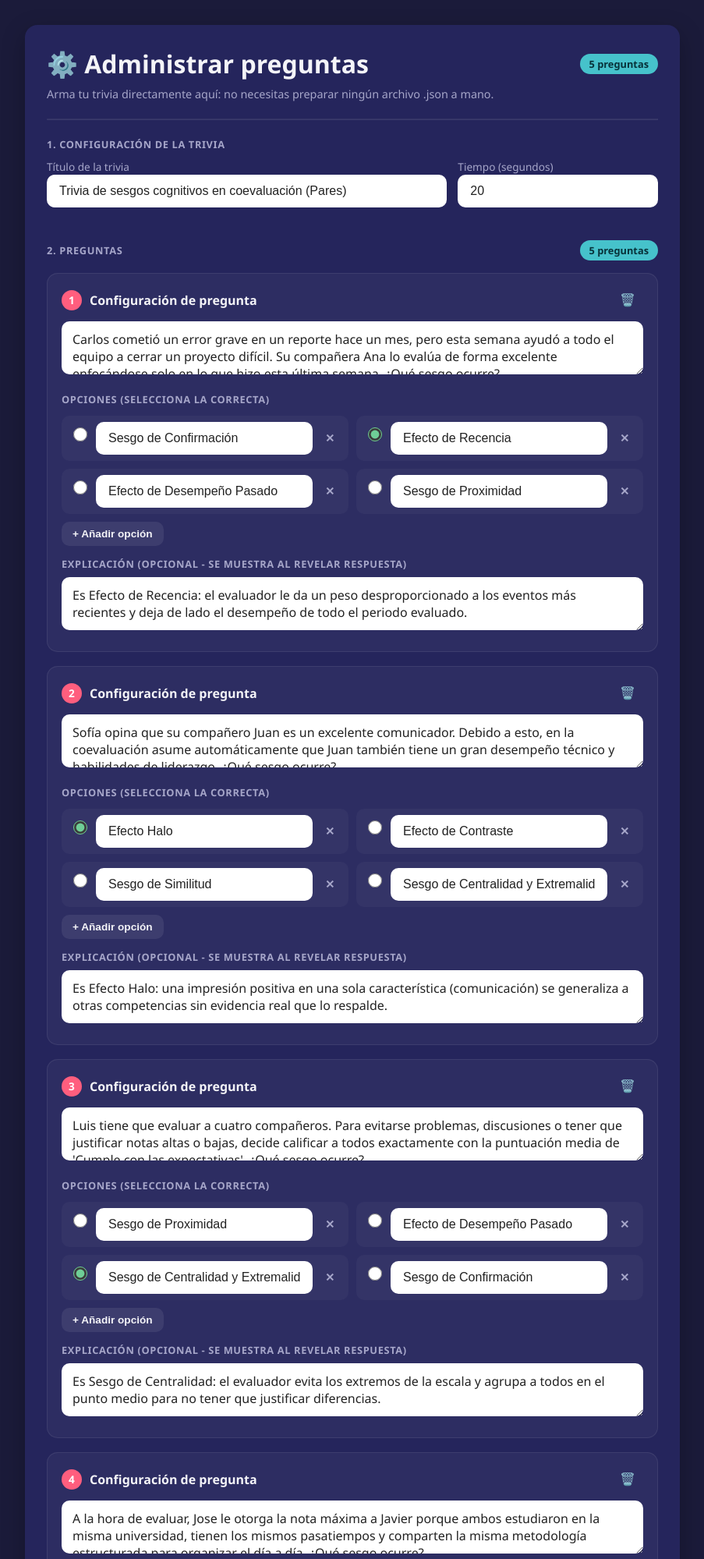
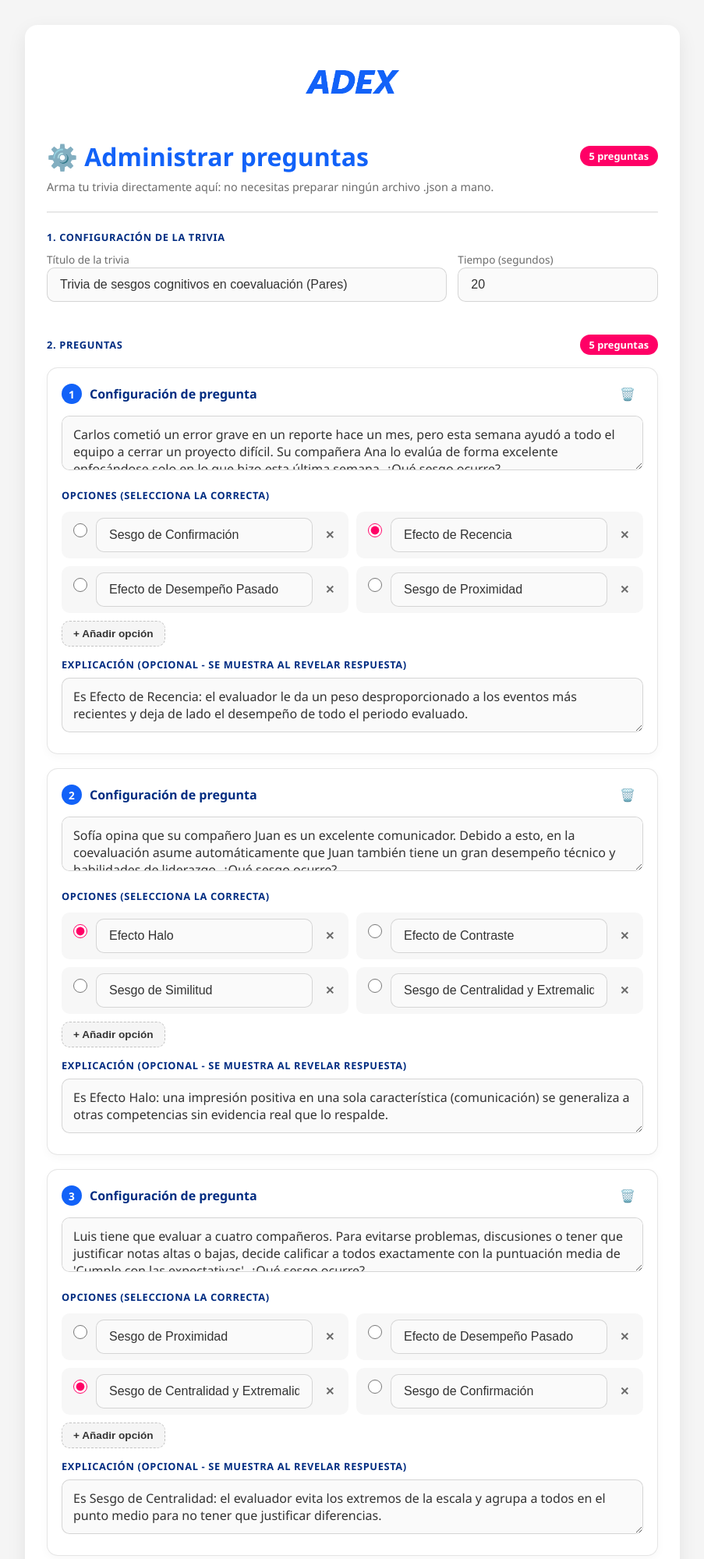
Before and after one commit to jorgeav527/trivia_app, a Flask app: page /admin in a window 1280 px wide. Shown: the top 1999 px of the page at 78% size, without its empty margins (188-1091 px from the left). Run offline with Flask 3, Linux system fonts and the light colour scheme.

Commit message:
Integración de identidad visual corporativa y logo de ADEX
Se actualizó la interfaz gráfica de la aplicación de Trivia para alinearla con el manual de marca corporativo, pasando de un tema oscuro genérico a un diseño claro, moderno y consistente con la identidad institucional.

```diff
--- a/static/css/style.css
+++ b/static/css/style.css
@@ -1,12 +1,22 @@
 :root {
-  --bg: #1b1b3a;
-  --panel: #25255c;
-  --accent: #ff5e7e;
-  --accent2: #46c2cb;
-  --accent3: #ffd166;
-  --accent4: #6fcf97;
-  --text: #f4f4f8;
-  --muted: #a6a6c9;
+  /* --- Colores de Marca --- */
+  --blanco-humo: #F5F5F5;
+  --gris-corporativo: #333333;
+  --azul-ceruleo: #1262F8;
+  --azul-tradicional: #002C81;
+  --rojo-labios: #F42A3E;
+  --amapola-dorada: #FFC20D;
+  --rosado-oscuro: #FF0066;
+
+  /* --- Asignación a la interfaz --- */
+  --bg: var(--blanco-humo);
+  --panel: #FFFFFF;
+  --text: var(--gris-corporativo);
+  --muted: #6b6b6b;
+  --accent: var(--rojo-labios);       /* Botones principales y CTA */
+  --accent2: var(--azul-ceruleo);     /* Títulos, acentos secundarios y enlaces */
+  --accent3: var(--amapola-dorada);   /* Texto resaltado, timer y primer puesto */
+  --accent4: var(--rosado-oscuro);    /* Keywords y badges */
 }
 
 * { box-sizing: border-box; }
@@ -25,13 +35,14 @@ body {
   padding: 32px 20px;
 }
 
-h1, h2, h3 { margin: 0 0 12px; }
+h1 { color: var(--azul-ceruleo); margin: 0 0 12px; }
+h2, h3 { color: var(--azul-tradicional); margin: 0 0 12px; }
 
 .card {
   background: var(--panel);
   border-radius: 16px;
   padding: 28px;
-  box-shadow: 0 10px 30px rgba(0,0,0,.25);
+  box-shadow: 0 8px 24px rgba(0,0,0,.08);
 }
 
 input, button {
@@ -44,8 +55,14 @@ input, button {
 input {
   width: 100%;
   margin-bottom: 14px;
+  background: #fafafa;
+  color: var(--gris-corporativo);
+  border: 1px solid rgba(0,0,0,.15);
+}
+
+input:focus {
+  outline: 2px solid var(--azul-ceruleo);
   background: #fff;
-  color: #222;
 }
 
 button {
@@ -194,7 +217,7 @@ button:disabled { opacity: .4; cursor: not-allowed; }
   font-size: .8rem;
   letter-spacing: .05em;
   text-transform: uppercase;
-  color: var(--muted);
+  color: var(--azul-tradicional);
   margin-bottom: 8px;
   font-weight: 700;
 }
@@ -211,11 +234,12 @@ button:disabled { opacity: .4; cursor: not-allowed; }
 }
 
 .question-card {
-  background: rgba(255,255,255,.04);
-  border: 1px solid rgba(255,255,255,.08);
+  background: #FFFFFF;
+  border: 1px solid rgba(0,0,0,.1);
   border-radius: 14px;
   padding: 18px;
   margin-bottom: 18px;
+  box-shadow: 0 4px 12px rgba(0,0,0,.03);
 }
 
 .question-card-header {
@@ -230,10 +254,11 @@ button:disabled { opacity: .4; cursor: not-allowed; }
   align-items: center;
   gap: 10px;
   font-weight: 700;
+  color: var(--azul-tradicional);
 }
 
 .q-badge {
-  background: var(--accent);
+  background: var(--azul-ceruleo);
   color: #fff;
   width: 26px;
   height: 26px;
@@ -253,20 +278,25 @@ button:disabled { opacity: .4; cursor: not-allowed; }
   border-radius: 8px;
 }
 
-.icon-btn:hover { color: #ff8585; background: rgba(255,133,133,.1); opacity: 1; }
+.icon-btn:hover { color: var(--rojo-labios); background: rgba(244, 42, 62, .1); opacity: 1; }
 
 textarea.q-input {
   width: 100%;
-  background: #fff;
-  color: #222;
+  background: #fafafa;
+  color: var(--gris-corporativo);
+  border: 1px solid rgba(0,0,0,.15);
   border-radius: 10px;
-  border: none;
   padding: 12px 14px;
   font-size: 1rem;
   font-family: inherit;
   resize: vertical;
   min-height: 60px;
   margin-bottom: 4px;
+}
+
+textarea.q-input:focus {
+  outline: 2px solid var(--azul-ceruleo);
+  background: #fff;
 }
 
 .options-config-grid {
@@ -284,7 +314,7 @@ textarea.q-input {
   display: flex;
   align-items: center;
   gap: 8px;
-  background: rgba(255,255,255,.03);
+  background: rgba(0,0,0,.03);
   border-radius: 10px;
   padding: 8px 10px;
 }
@@ -293,7 +323,7 @@ textarea.q-input {
   width: 18px;
   height: 18px;
   flex-shrink: 0;
-  accent-color: var(--accent4);
+  accent-color: var(--rosado-oscuro);
 }
 
 .option-row input[type="text"] {
@@ -310,26 +340,31 @@ textarea.q-input {
 }
 
 .add-opt-btn {
-  background: rgba(255,255,255,.08);
-  color: var(--text);
+  background: rgba(0,0,0,.04);
+  color: var(--gris-corporativo);
   padding: 8px 14px;
   font-size: .85rem;
   margin-top: 10px;
+  border: 1px dashed rgba(0,0,0,.2);
 }
+
+.add-opt-btn:hover { background: rgba(0,0,0,.08); }
 
 .explanation-field {
   margin-top: 14px;
 }
 
 .add-question-btn {
-  background: rgba(255,255,255,.08);
-  color: var(--text);
+  background: rgba(0,0,0,.04);
+  color: var(--azul-tradicional);
   width: 100%;
   padding: 14px;
+  border: 1px dashed rgba(0,0,0,.2);
 }
+.add-question-btn:hover { background: rgba(0,0,0,.08); }
 
 .save-quiz-btn {
-  background: var(--accent);
+  background: var(--rojo-labios);
   font-weight: 700;
 }
 
@@ -343,10 +378,12 @@ textarea.q-input {
 .admin-toolbar > * { flex: 1; min-width: 160px; }
 
 .count-pill {
-  background: var(--accent2);
-  color: #08323a;
+  background: var(--rosado-oscuro);
+  color: #FFFFFF;
   font-weight: 700;
   font-size: .8rem;
   padding: 4px 12px;
   border-radius: 999px;
 }
+
+hr { border-color: rgba(0,0,0,.1) !important; }
--- a/templates/admin.html
+++ b/templates/admin.html
@@ -9,6 +9,9 @@
 <body>
   <div class="wrap" style="max-width: 880px;">
     <div class="card">
+      <div style="text-align: center; margin-bottom: 24px;">
+        <img src="{{ url_for('static', filename='img/Logotipo_ADEX_SinTagline_Azul.png') }}" alt="Logo ADEX" style="max-width: 180px; height: auto;">
+      </div>
       <div class="flex-between">
         <h1 style="margin:0;">⚙️ Administrar preguntas</h1>
         <span class="count-pill" id="countPill">{{ current_count }} pregunta{{ 's' if current_count != 1 else '' }}</span>
--- a/templates/host.html
+++ b/templates/host.html
@@ -8,8 +8,12 @@
 </head>
 <body>
   <div class="wrap" style="max-width: 920px;">
+    <div style="text-align: center; margin-bottom: 24px;">
+      <img src="{{ url_for('static', filename='img/Logotipo_ADEX_SinTagline_Azul.png') }}" alt="Logo ADEX" style="max-width: 180px; height: auto;">
+    </div>
 
     {% if not authenticated %}
+
     <!-- PANTALLA: login del organizador -->
     <div class="card" id="loginScreen">
       <h1>🔒 Acceso del organizador</h1>
--- a/templates/index.html
+++ b/templates/index.html
@@ -9,6 +9,9 @@
 <body>
   <div class="wrap">
     <div class="card">
+      <div style="text-align: center; margin-bottom: 24px;">
+        <img src="{{ url_for('static', filename='img/Logotipo_ADEX_SinTagline_Azul.png') }}" alt="Logo ADEX" style="max-width: 180px; height: auto;">
+      </div>
       <h1>🎉 Unirme a la Trivia</h1>
       <p class="muted">Ingresa el código de sala que te muestra el organizador y tu nombre.</p>
 
--- a/templates/player.html
+++ b/templates/player.html
@@ -10,6 +10,10 @@
   <div class="score-badge" id="scoreBadge" style="display:none;">0 pts</div>
 
   <div class="wrap">
+
+    <div style="text-align: center; margin-bottom: 24px;">
+      <img src="{{ url_for('static', filename='img/Logotipo_ADEX_SinTagline_Azul.png') }}" alt="Logo ADEX" style="max-width: 180px; height: auto;">
+    </div>
 
     <!-- Esperando a que inicie -->
     <div class="card" id="waitingScreen">
```
Also changed, not shown: other parts of static/css/style.css (+33 -27 lines), static/img/Logotipo_ADEX_SinTagline_Azul.png (added).
